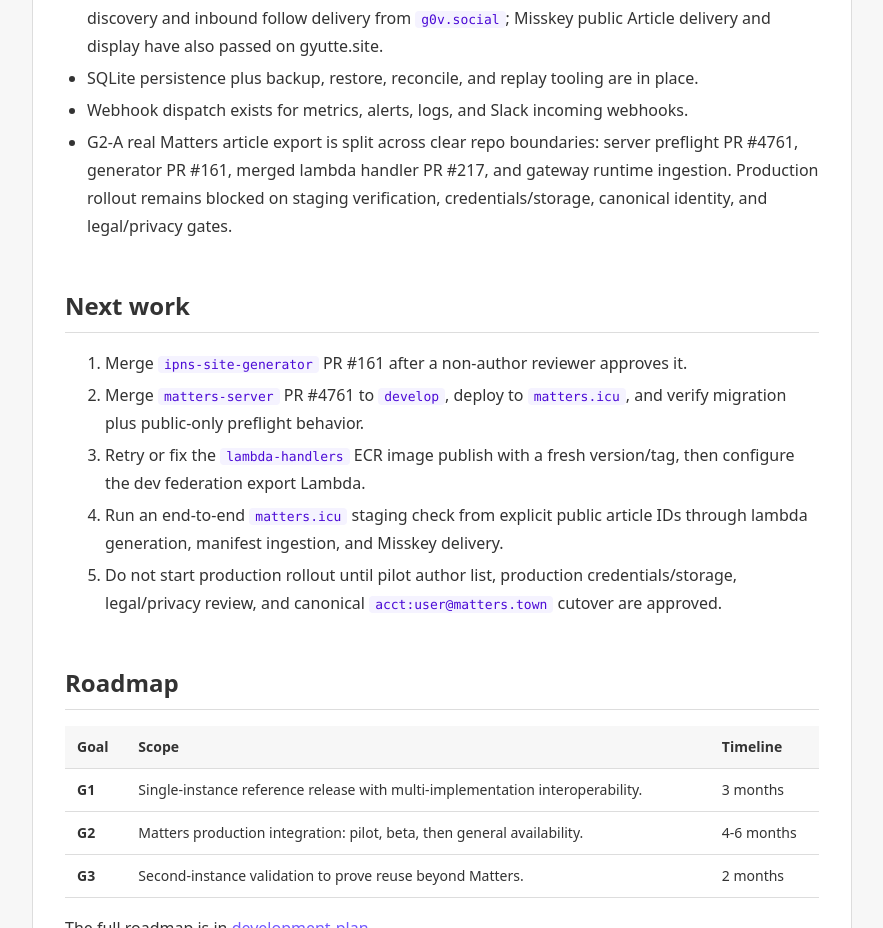
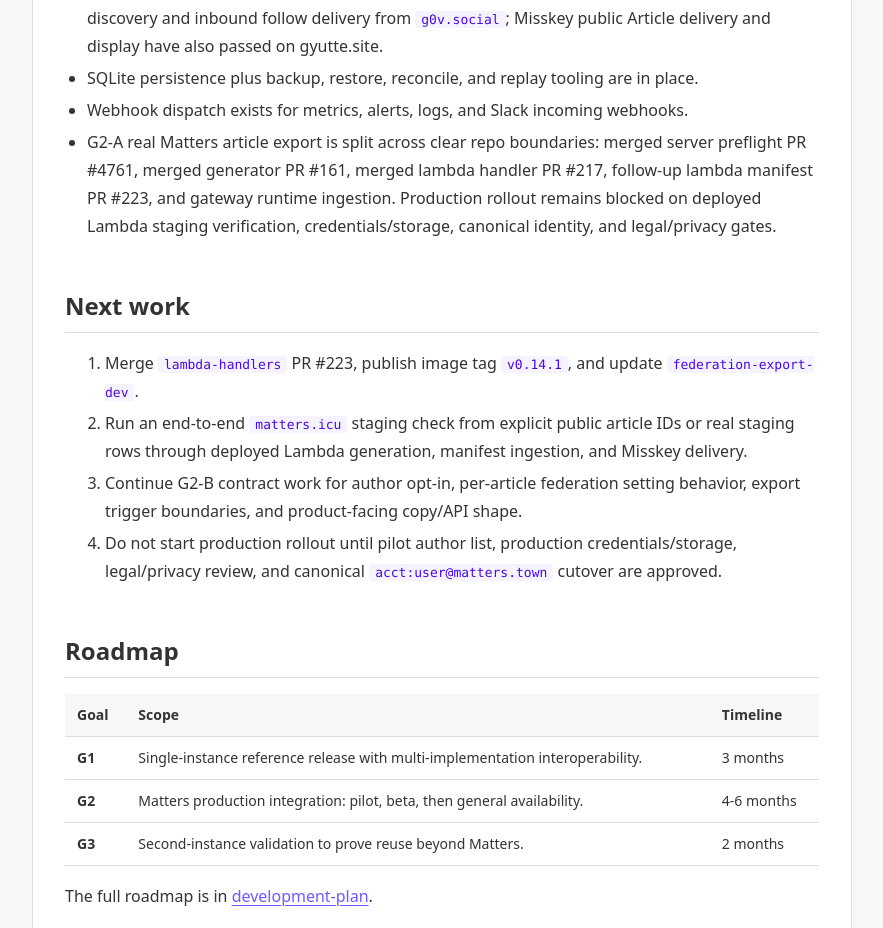
Before and after one commit to thematters/matters-fediverse-gateway, a plain HTML site: page docs/index.html in a window 1280 px wide. Shown: the part 5780-6708 px from the top of the page, without its empty margins (198-1081 px from the left). Drawn offline with Linux system fonts and the light colour scheme.

Commit message:
Fix Fediverse next work copy (#9)
Co-authored-by: mashbean <mashbean@matters.town>

```diff
--- a/docs/index.html
+++ b/docs/index.html
@@ -549,17 +549,16 @@
     <li>Black-box interoperability checks completed with Mastodon surfaces, including successful exact discovery and inbound follow delivery from <code>g0v.social</code>; Misskey public Article delivery and display have also passed on gyutte.site.</li>
     <li>SQLite persistence plus backup, restore, reconcile, and replay tooling are in place.</li>
     <li>Webhook dispatch exists for metrics, alerts, logs, and Slack incoming webhooks.</li>
-    <li>G2-A real Matters article export is split across clear repo boundaries: server preflight PR #4761, generator PR #161, merged lambda handler PR #217, and gateway runtime ingestion. Production rollout remains blocked on staging verification, credentials/storage, canonical identity, and legal/privacy gates.</li>
+    <li>G2-A real Matters article export is split across clear repo boundaries: merged server preflight PR #4761, merged generator PR #161, merged lambda handler PR #217, follow-up lambda manifest PR #223, and gateway runtime ingestion. Production rollout remains blocked on deployed Lambda staging verification, credentials/storage, canonical identity, and legal/privacy gates.</li>
   </ul>
 </section>
 
 <section>
   <h2>Next work</h2>
   <ol>
-    <li>Merge <code>ipns-site-generator</code> PR #161 after a non-author reviewer approves it.</li>
-    <li>Merge <code>matters-server</code> PR #4761 to <code>develop</code>, deploy to <code>matters.icu</code>, and verify migration plus public-only preflight behavior.</li>
-    <li>Retry or fix the <code>lambda-handlers</code> ECR image publish with a fresh version/tag, then configure the dev federation export Lambda.</li>
-    <li>Run an end-to-end <code>matters.icu</code> staging check from explicit public article IDs through lambda generation, manifest ingestion, and Misskey delivery.</li>
+    <li>Merge <code>lambda-handlers</code> PR #223, publish image tag <code>v0.14.1</code>, and update <code>federation-export-dev</code>.</li>
+    <li>Run an end-to-end <code>matters.icu</code> staging check from explicit public article IDs or real staging rows through deployed Lambda generation, manifest ingestion, and Misskey delivery.</li>
+    <li>Continue G2-B contract work for author opt-in, per-article federation setting behavior, export trigger boundaries, and product-facing copy/API shape.</li>
     <li>Do not start production rollout until pilot author list, production credentials/storage, legal/privacy review, and canonical <code>acct:user@matters.town</code> cutover are approved.</li>
   </ol>
 </section>
```
